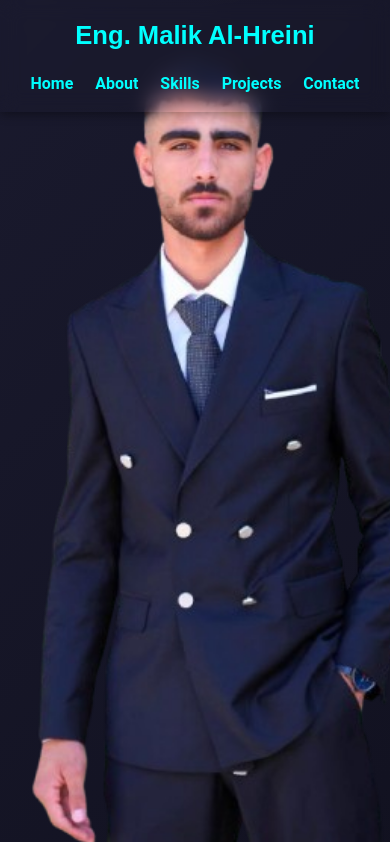
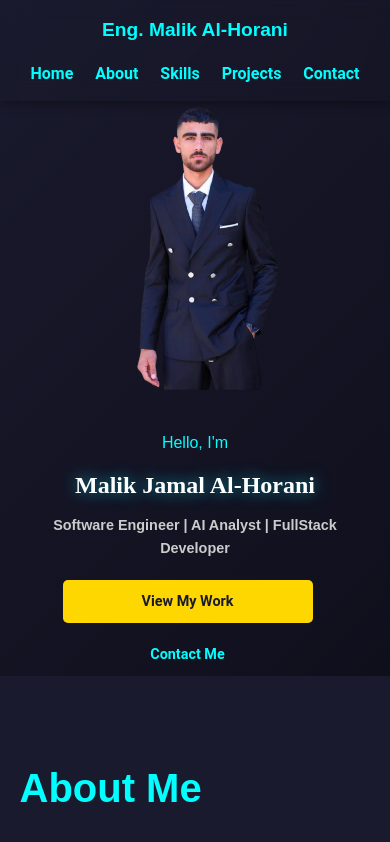
Before and after one commit to MalikJaH/webProjectFinal, a plain HTML site: page index.html in a window 390 px wide. Shown: the top 842 px of the page. Drawn offline with Linux system fonts and the light colour scheme.

Commit message:
More Responsive

```diff
--- a/css.css
+++ b/css.css
@@ -363,28 +363,34 @@ a:hover {
 }
 
 @media (max-width: 900px) {
-    .hero-section {
-        flex-direction: column;
-        text-align: center;
-    }
 
     .hero-content {
         max-width: 100%;
-        order: 2;
     }
-
+    .greeting{
+        font-size: 1.2rem;
+    }
+    .name-title{
+        font-size: 1.4rem;
+    }
+    .tagline{
+        font-size: 1.2rem;
+    }
+    .hero-avatar{
+        width: auto;
+        height: 30em;
+    }
     .logo {
         font-size: 1.2em;
     }
-
+    .cta-buttons .btn{
+        font-size: 1rem;
+    }
     .hero-image {
         margin-bottom: 40px;
-        order: 1;
+
     }
 
-    .name-title {
-        font-size: 3rem;
-    }
 
     .project-card,
     .project-card.reverse {
@@ -433,28 +439,95 @@ a:hover {
     }
 
     .tagline {
+        font-size: 0.8rem;
+    }
+    .name-title{
         font-size: 1.2rem;
+    }
+   .cta-buttons{
+    display: flex;
+    flex-direction: column;
+    width: fit-content;
+    gap: 10px;
+   }
+   .cta-buttons .btn{
+    font-size: 0.8rem;
+    padding: 10px 20px  ;
+
+   }
+   .hero-content{
+    padding: 40px 4%;
+
+   }
+}
+/* تحسين hero-section للشاشات الصغيرة جدًا (iPhone XR ~414px) */
+@media (max-width: 414px) {
+    #home{
+        padding-bottom: 0;
+    }
+    .hero-section {
+        flex-direction: column; /* العناصر تصبح عمودية */
+        align-items: center;
+        justify-content: center;
+        padding: 70px 5%;
+        min-height: auto;
+    }
+
+    .hero-content {
+        max-width: 100%;
+        text-align: center;
+        padding: 0;
+                 order: 1;
+
+    }
+
+    .greeting {
+        font-size: 1rem;
+    }
+
+    .name-title {
+        font-size: 1.5rem;
+        margin-left: 0;
+        white-space: normal; /* يكسر النص إذا طويل */
+    }
+
+    .tagline {
+        font-size: 0.9rem;
+        margin-left: 0;
+        margin-bottom: 20px;
     }
 
     .cta-buttons {
-        display: flex;
         flex-direction: column;
         gap: 10px;
+        width: 100%;
+        align-items: center;
     }
 
     .cta-buttons .btn {
-        margin-right: 0;
+        font-size: 0.9rem;
+        padding: 10px 20px;
+        width: 90%;
+        max-width: 250px;
+    }
+
+    .hero-image {
         width: 100%;
+        margin-top: 20px;
+
+    }
+
+    .hero-avatar {
+        height: auto;
+        max-height: 300px;
+        width: auto;
+        object-fit: contain;
+
+    }
+    .nav-links a{
+        font-size: 1rem;
+    }
+    .logo{
+        font-size: 1.2rem;
     }
 }
-@media (max-width: 530px) {
-.nav-links a {
-    font-size: 1rem;
-}
-.hero-content *{
-    font-size: 1.6rem;
-}
-.hero-content .tagline{
-    font-size: 1rem;
-}
-}
--- a/index.html
+++ b/index.html
@@ -13,7 +13,7 @@
     <header class="main-header">
 
         <nav class="navbar">
-            <h1 class="logo">Eng. Malik Al-Hreini</h1>
+            <h1 class="logo">Eng. Malik Al-Horani</h1>
 
             <ul class="nav-links">
                 <li><a href="#home">Home</a></li>
--- a/node.js
+++ b/node.js
@@ -55,25 +55,6 @@
 
       });
 
-  function skillHover(i, url) {
-    const skillsBG = document.getElementById("skills");
-    const skills = document.getElementsByClassName("skill-card");
-
-    skills[i].addEventListener("mousemove", () => {
-      skillsBG.style.backgroundImage = `url('${url}')`;
-      skillsBG.style.backgroundSize = "contain";
-  });
-
-  skills[i].addEventListener("mouseleave", () => {
-    skillsBG.style.backgroundColor = "#272740";
-    skillsBG.style.backgroundImage = "";
-  });
-}
-skillHover(0, "images/python.png");
-skillHover(1, "images/java.png");
-skillHover(2, "images/js.jpg");
-skillHover(3, "images/react.js.png");
-skillHover(4, "images/mysql.png");
 
 
 let inputs=document.getElementsByClassName("input");
@@ -119,3 +100,33 @@ function typing() {
   }
 }
 window.onload = typing;
+const skillDependencies = {
+    'Python': ['Machine Learning', 'Algorithms',"MySql"],
+    'Java and Cpp': ['Algorithms',"MySql"],
+    'Java Script': ['React JS','Algorithms'],
+
+};
+
+const skillCards = document.querySelectorAll('.skill-card');
+
+skillCards.forEach(card => {
+    card.addEventListener('mouseenter', () => {
+        const skillName = card.textContent.trim();
+
+        if (skillDependencies[skillName]) {
+            skillCards.forEach(otherCard => {
+                if (skillDependencies[skillName].includes(otherCard.textContent.trim())) {
+                    otherCard.style.boxShadow = '0 0 25px 5px rgba(255, 215, 0, 0.7)';
+                    otherCard.style.transform = 'scale(1.08)';
+                }
+            });
+        }
+    });
+
+    card.addEventListener('mouseleave', () => {
+        skillCards.forEach(otherCard => {
+            otherCard.style.boxShadow = '';
+            otherCard.style.transform = 'scale(1.05)';
+        });
+    });
+});
```
